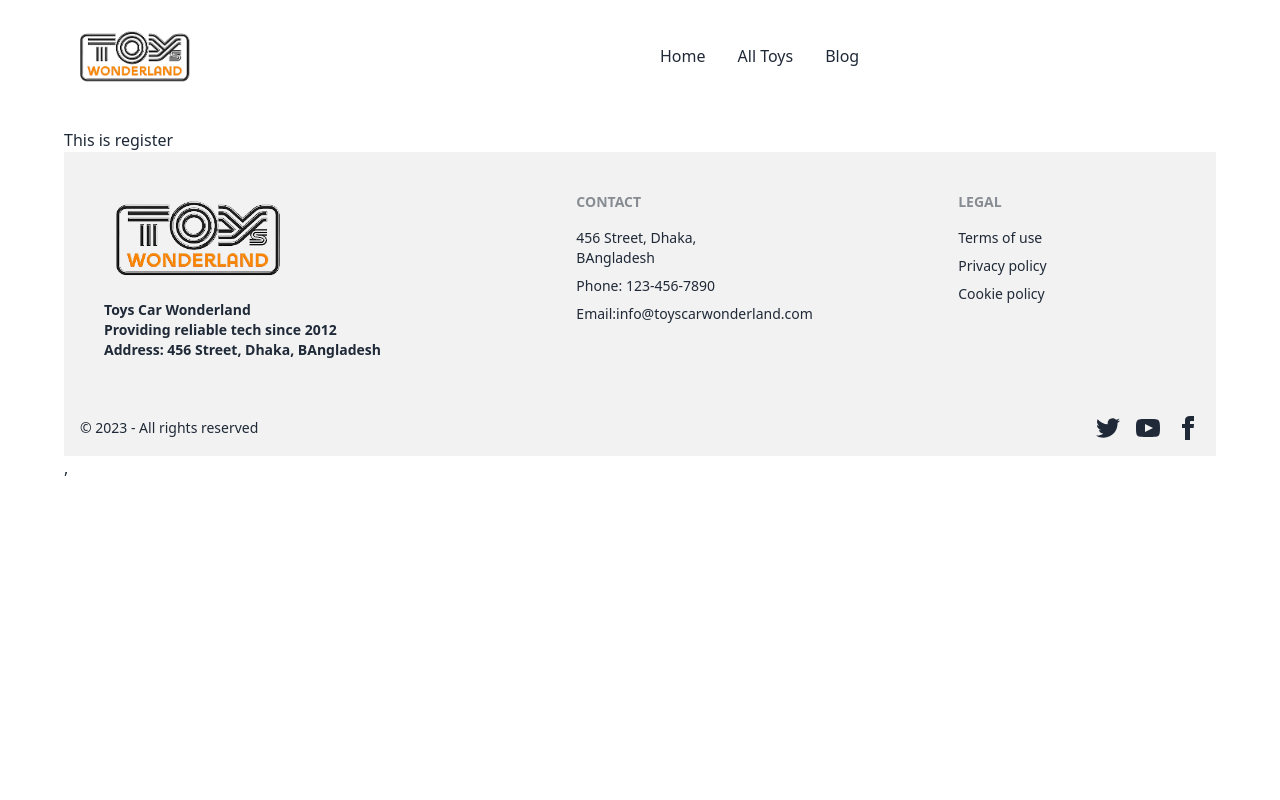
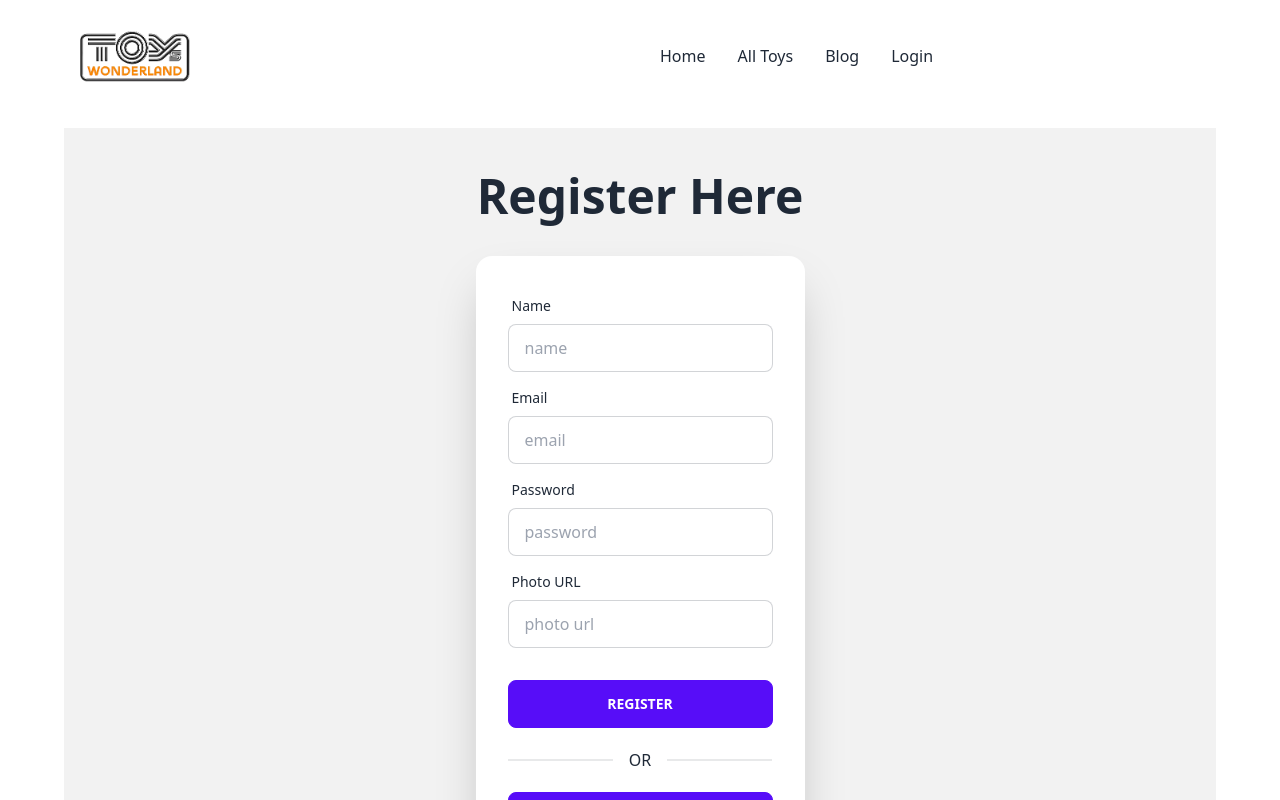
Before and after one commit to ShahanulIslam/car-toys-wonderland-client, a React (Vite) app: page /register in a window 1280 px wide. Shown: the top 800 px of the page. Built offline with nearby package versions, Linux system fonts and the light colour scheme.

Commit message:
registation

```diff
--- a/src/Pages/Login/Login.jsx
+++ b/src/Pages/Login/Login.jsx
@@ -1,28 +1,43 @@
+import { useContext } from "react";
 import { Link } from "react-router-dom";
+import { AuthContext } from "../../Providers/AuthProvider";
 
 const Login = () => {
+    const { } = useContext(AuthContext);
+    const handleLogin = event => {
+        event.preventDefault();
+        const form = event.target;
+        const email = form.email.value;
+        const password = form.password.value;
+        console.log(email, password)
+    }
+
     return (
         <div className="hero min-h-screen bg-base-200 my-5">
             <div className="hero-content flex ">
                 <div className="card w-full max-w-sm shadow-2xl bg-base-100 p-5">
                     <h1 className="text-4xl font-bold text-center">Login now!</h1>
-                    <from className="card-body">
+                    <form onSubmit={handleLogin} className="card-body">
                         <div className="form-control">
                             <label className="label">
                                 <span className="label-text">Email</span>
                             </label>
-                            <input type="text" placeholder="email" name="email" className="input input-bordered" />
+                            <input type="text" required placeholder="email" name="email" className="input input-bordered" />
                         </div>
                         <div className="form-control">
                             <label className="label">
                                 <span className="label-text">Password</span>
                             </label>
-                            <input type="password" placeholder="password" name="password" className="input input-bordered" />
+                            <input type="password" required placeholder="password" name="password" className="input input-bordered" />
                         </div>
                         <div className="form-control mt-6">
                             <input className="btn btn-primary" type="submit" value="Login" />
                         </div>
-                    </from>
+                        <div className="divider">OR</div>
+                        <div className="form-control ">
+                            <button className="btn btn-primary text-white">Google Sign-in</button>
+                        </div>
+                    </form>
                     <p>New to Toy car wonderland? <Link to="/register">Register</Link></p>
                 </div>
             </div>
--- a/src/Pages/Register/Register.jsx
+++ b/src/Pages/Register/Register.jsx
@@ -1,9 +1,51 @@
+import { Link } from "react-router-dom";
 
 const Register = () => {
     return (
-        <div>
-            <h2>This is register</h2>
+        <div className="hero min-h-screen bg-base-200">
+            <div className="hero-content flex-col">
+                <div className="text-center lg:text-left">
+                    <h1 className="text-5xl font-bold my-5">Register Here</h1>
+                </div>
+                <div className="card flex-shrink-0 w-full max-w-sm shadow-2xl bg-base-100">
+                    <form className="card-body">
+                        <div className="form-control">
+                            <label className="label">
+                                <span className="label-text">Name</span>
+                            </label>
+                            <input type="text" name='name' placeholder="name" required className="input input-bordered" />
+                        </div>
+                        <div className="form-control">
+                            <label className="label">
+                                <span className="label-text">Email</span>
+                            </label>
+                            <input type="text" name='email' placeholder="email" required className="input input-bordered" />
+                        </div>
+                        <div className="form-control">
+                            <label className="label">
+                                <span className="label-text">Password</span>
+                            </label>
+                            <input type="password" name='password' required placeholder="password" className="input input-bordered" />
+                        </div>
+                        <div className="form-control">
+                            <label className="label">
+                                <span className="label-text">Photo URL</span>
+                            </label>
+                            <input type="text" name='photo' placeholder="photo url" required className="input input-bordered" />
+                        </div>
+                        <div className="form-control mt-6">
+                            <button className="btn btn-primary text-white">Register</button>
+                        </div>
+                        <div className="divider">OR</div>
+                        <div className="form-control">
+                            <button className="btn btn-primary text-white">Google Sign-in</button>
+                        </div>
+                        <p><small>Already have an account? <Link to="/login">Login</Link> </small></p>
+                    </form>
+                </div>
+            </div>
         </div>
+
     );
 };
 
--- a/src/Pages/Shared/Navbar/Navbar.jsx
+++ b/src/Pages/Shared/Navbar/Navbar.jsx
@@ -6,6 +6,7 @@
         <li><Link to="/">Home</Link></li>
         <li><Link>All Toys</Link></li>
         <li><Link to="/blog">Blog</Link></li>
+        <li><Link to="/login">Login</Link></li>
     </>
     return (
         <div className="navbar bg-base-100 h-28 mb-4">
--- /dev/null
+++ b/src/Providers/AuthProvider.jsx
@@ -0,0 +1,19 @@
+import { createContext, useState } from "react";
+
+export const AuthContext = createContext(null);
+
+const AuthProvider = ({children}) => {
+    const [user,setUser] = useState()
+    const users = {
+        name: "murikan"
+    }
+    const authInfo = {users
+    }
+    return (
+        <AuthContext.Provider value={authInfo}>
+            {children}
+        </AuthContext.Provider>
+    );
+};
+
+export default AuthProvider;
```
Also changed, not shown: src/main.jsx (+6 -3 lines).
